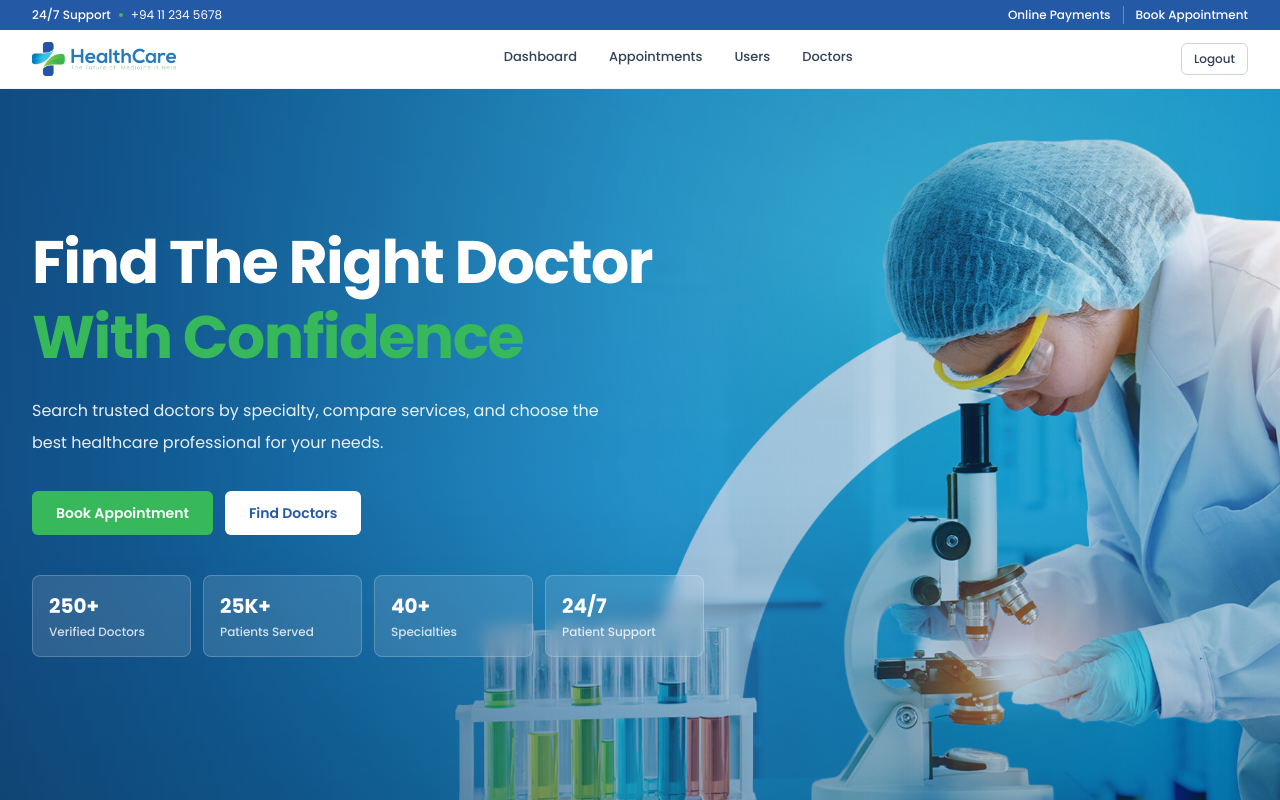
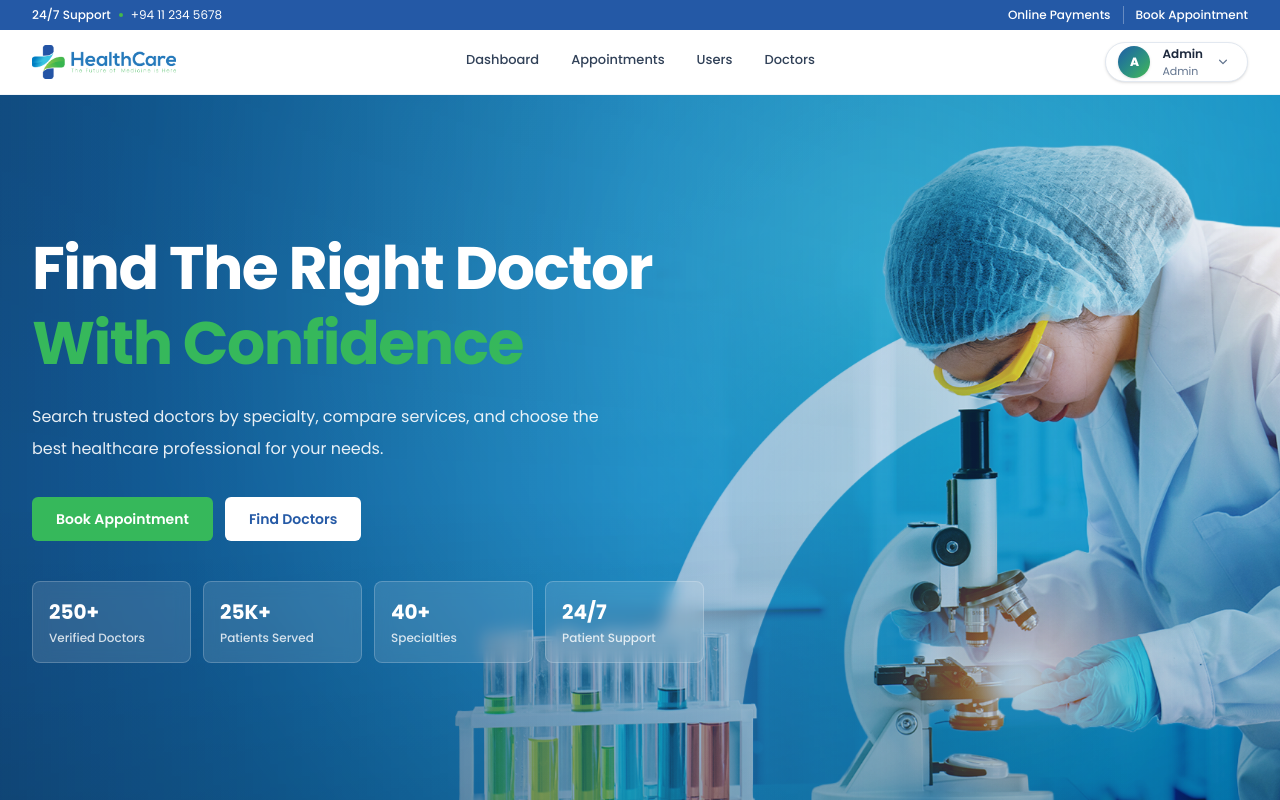
Before and after one commit to Randew2003/smart-healthcare-platform, a React (Vite) app in the folder frontend/: page / in a window 1280 px wide. Shown: the top 800 px of the page. Built offline with nearby package versions, Linux system fonts and the light colour scheme; sample sign-in values are in the browser's storage.

Commit message:
Refactor account menu in Header component and update redirect path for doctor role in Login component

```diff
--- a/frontend/src/components/Header.jsx
+++ b/frontend/src/components/Header.jsx
@@ -1,4 +1,4 @@
-import { useEffect, useMemo, useState } from "react";
+import { useEffect, useMemo, useRef, useState } from "react";
 import { Link, NavLink, useNavigate } from "react-router-dom";
 import { getUser, isLoggedIn, logout } from "../utils/auth";
 import { api } from "../utils/api";
@@ -7,6 +7,8 @@ import logo from "../assets/logo.png";
 export default function Header() {
   const [scrolled, setScrolled] = useState(false);
   const [unseenPrescriptionCount, setUnseenPrescriptionCount] = useState(0);
+  const [accountMenuOpen, setAccountMenuOpen] = useState(false);
+  const accountMenuRef = useRef(null);
 
   const user = getUser();
   const navigate = useNavigate();
@@ -16,6 +18,30 @@ export default function Header() {
   const isAdmin = authed && role === "admin";
   const isDoctor = authed && role === "doctor";
   const isPatient = authed && !isAdmin && !isDoctor;
+  const roleLabel = role ? role.charAt(0).toUpperCase() + role.slice(1) : "User";
+
+  // Gradient colors for each role
+  const roleGradient = isAdmin
+    ? "bg-[linear-gradient(135deg,#2459A6_0%,#1F8DD6_58%,#45B84A_140%)]"
+    : isDoctor
+    ? "bg-[linear-gradient(135deg,#1F8DD6_0%,#2459A6_58%,#1F8DD6_140%)]"
+    : "bg-[linear-gradient(135deg,#45B84A_0%,#2FA856_58%,#1F8DD6_140%)]";
+
+  const roleConsoleLabel = isAdmin ? "Admin Console" : isDoctor ? "Doctor Portal" : "Patient Portal";
+  const accountPanelWidth = "w-[18rem] sm:w-[20rem]";
+
+  const accountDisplayName = useMemo(() => user?.fullName || roleLabel, [user?.fullName, roleLabel]);
+  const accountDisplayEmail = useMemo(() => user?.email || "-", [user?.email]);
+  const accountAvatarInitials = useMemo(() => {
+    const source = accountDisplayName.trim();
+    if (!source) return roleLabel[0]?.toUpperCase() || "U";
+    return source
+      .split(/\s+/)
+      .filter(Boolean)
+      .slice(0, 2)
+      .map((part) => part[0]?.toUpperCase())
+      .join("") || roleLabel[0]?.toUpperCase() || "U";
+  }, [accountDisplayName, roleLabel]);
 
   const patientId = useMemo(() => {
     if (!isPatient) return "";
@@ -33,6 +59,30 @@ export default function Header() {
     handleScroll();
     return () => window.removeEventListener("scroll", handleScroll);
   }, []);
+
+  useEffect(() => {
+    if (!accountMenuOpen) return undefined;
+
+    const handleOutsideClick = (event) => {
+      if (accountMenuRef.current && !accountMenuRef.current.contains(event.target)) {
+        setAccountMenuOpen(false);
+      }
+    };
+
+    const handleEscape = (event) => {
+      if (event.key === "Escape") {
+        setAccountMenuOpen(false);
+      }
+    };
+
+    document.addEventListener("mousedown", handleOutsideClick);
+    document.addEventListener("keydown", handleEscape);
+
+    return () => {
+      document.removeEventListener("mousedown", handleOutsideClick);
+      document.removeEventListener("keydown", handleEscape);
+    };
+  }, [accountMenuOpen]);
 
   useEffect(() => {
     if (!isPatient || !patientId || !prescriptionsSeenKey) return;
@@ -88,7 +138,12 @@ export default function Header() {
 
   const handleLogout = () => {
     logout();
+    setAccountMenuOpen(false);
     navigate(isAdmin ? "/admin/login" : "/");
+  };
+
+  const handleAccountPlaceholderAction = () => {
+    setAccountMenuOpen(false);
   };
 
   const handlePrescriptionBellClick = () => {
@@ -202,7 +257,7 @@ export default function Header() {
         </nav>
 
         {/* 🔹 BUTTONS (slightly rounded) */}
-        <div className="flex items-center gap-2">
+        <div className="flex items-center gap-2" ref={accountMenuRef}>
           {authed ? (
             <>
               {isPatient && (
@@ -240,12 +295,101 @@ export default function Header() {
                 </Link>
               )}
 
+              {isAdmin || isDoctor || isPatient ? (
+                <div className="relative">
+                  <button
+                    type="button"
+                    onClick={() => setAccountMenuOpen((open) => !open)}
+                    className="inline-flex h-10 items-center gap-3 rounded-full border border-slate-200 bg-white px-3 pr-4 text-left shadow-sm transition hover:-translate-y-0.5 hover:border-[#2459A6] hover:shadow-md"
+                    aria-haspopup="menu"
+                    aria-expanded={accountMenuOpen}
+                    aria-label="Open account menu"
+                  >
+                    <span className="flex h-8 w-8 items-center justify-center rounded-full bg-gradient-to-br from-[#2459A6] to-[#45B84A] text-xs font-black uppercase text-white shadow-sm">
+                      {accountAvatarInitials}
+                    </span>
+                    <span className="hidden min-w-0 flex-col sm:flex">
+                      <span className="truncate text-[12px] font-semibold text-slate-800">{accountDisplayName}</span>
+                      <span className="truncate text-[11px] text-slate-500">{roleLabel}</span>
+                    </span>
+                    <svg className={`h-4 w-4 text-slate-500 transition-transform ${accountMenuOpen ? "rotate-180" : ""}`} viewBox="0 0 20 20" fill="currentColor" aria-hidden="true">
+                      <path fillRule="evenodd" d="M5.23 7.21a.75.75 0 0 1 1.06.02L10 10.94l3.71-3.71a.75.75 0 1 1 1.06 1.06l-4.24 4.25a.75.75 0 0 1-1.06 0L5.21 8.29a.75.75 0 0 1 .02-1.08Z" clipRule="evenodd" />
+                    </svg>
+                  </button>
+
+                  {accountMenuOpen && (
+                    <div className={`absolute right-0 top-[calc(100%+0.8rem)] z-50 overflow-hidden rounded-[1.75rem] border border-slate-200 bg-white shadow-[0_28px_70px_-26px_rgba(15,23,42,0.42)] ${accountPanelWidth}`}>
+                      <div className={`${roleGradient} px-4 py-4 text-white`}>
+                        <div className="flex items-start gap-3 min-w-0">
+                          <div className="flex h-11 w-11 shrink-0 items-center justify-center rounded-xl bg-white/15 text-sm font-black uppercase ring-1 ring-white/20 backdrop-blur-sm">
+                            {accountAvatarInitials}
+                          </div>
+                          <div className="min-w-0 flex-1">
+                            <div className="inline-flex items-center rounded-full bg-white/15 px-2 py-0.5 text-[9px] font-bold uppercase tracking-[0.18em] text-white/90 ring-1 ring-white/15">
+                              {roleConsoleLabel}
+                            </div>
+                            <div className="mt-1 truncate text-sm font-bold leading-tight">{accountDisplayName}</div>
+                            <div className="truncate text-xs text-white/80">{accountDisplayEmail}</div>
+                          </div>
+                        </div>
+                      </div>
+
+                      <div className="border-b border-slate-100 px-3 py-3">
+                        <div className="grid gap-2.5 text-xs">
+                          <div className="rounded-lg bg-slate-50 px-3 py-2">
+                            <div className="text-[10px] font-bold uppercase tracking-[0.16em] text-slate-500">Role</div>
+                            <div className="mt-0.5 text-xs font-semibold text-slate-800">{roleLabel}</div>
+                          </div>
+                          <div className="rounded-lg bg-slate-50 px-3 py-2">
+                            <div className="text-[10px] font-bold uppercase tracking-[0.16em] text-slate-500">Name</div>
+                            <div className="mt-0.5 truncate text-xs font-semibold text-slate-800">{accountDisplayName}</div>
+                          </div>
+                          <div className="rounded-lg bg-slate-50 px-3 py-2">
+                            <div className="text-[10px] font-bold uppercase tracking-[0.16em] text-slate-500">Email</div>
+                            <div className="mt-0.5 truncate text-xs font-semibold text-slate-800">{accountDisplayEmail}</div>
+                          </div>
+                        </div>
+                      </div>
+
+                      <div className="px-2 py-2">
+                        <button
+                          type="button"
+                          onClick={handleAccountPlaceholderAction}
+                          className="flex w-full items-center gap-2.5 rounded-lg px-3 py-2 text-left text-xs font-medium text-slate-500 transition hover:bg-slate-50 hover:text-slate-700"
+                        >
+                          <span className="flex h-8 w-8 shrink-0 items-center justify-center rounded-lg bg-slate-100 text-slate-400 text-[11px] font-bold">P</span>
+                          <span className="flex-1">Profile</span>
+                          <span className="text-[10px] text-slate-400">Soon</span>
+                        </button>
+                        <button
+                          type="button"
+                          onClick={handleAccountPlaceholderAction}
+                          className="mt-1 flex w-full items-center gap-2.5 rounded-lg px-3 py-2 text-left text-xs font-medium text-slate-500 transition hover:bg-slate-50 hover:text-slate-700"
+                        >
+                          <span className="flex h-8 w-8 shrink-0 items-center justify-center rounded-lg bg-slate-100 text-slate-400 text-[11px] font-bold">C</span>
+                          <span className="flex-1">Change Password</span>
+                          <span className="text-[10px] text-slate-400">Soon</span>
+                        </button>
+                        <button
+                          type="button"
+                          onClick={handleLogout}
+                          className="mt-1 flex w-full items-center gap-2.5 rounded-lg px-3 py-2 text-left text-xs font-semibold text-rose-600 transition hover:bg-rose-50 hover:text-rose-700"
+                        >
+                          <span className="flex h-8 w-8 shrink-0 items-center justify-center rounded-lg bg-rose-50 text-rose-500 text-[11px] font-bold">S</span>
+                          <span className="flex-1">Sign out</span>
+                        </button>
+                      </div>
+                    </div>
+                  )}
+                </div>
+              ) : (
                 <button
                   onClick={handleLogout}
                   className="h-8 rounded-md border border-slate-300 px-3 text-[12px] font-medium text-slate-700 transition hover:bg-[#2459A6] hover:text-white"
                 >
                   Logout
                 </button>
+              )}
             </>
           ) : (
             <>
--- a/frontend/src/pages/admin/AdminAppointments.jsx
+++ b/frontend/src/pages/admin/AdminAppointments.jsx
@@ -472,7 +472,7 @@ export default function AdminAppointments() {
                   <p className="mt-1 text-sm">Try adjusting your filters or search terms.</p>
                 </div>
               ) : (
-                <div className="overflow-x-auto rounded-3xl border border-slate-200">
+                <div className="max-h-[78vh] overflow-auto rounded-3xl border border-slate-200">
                   <table className="min-w-7xl w-full divide-y divide-slate-200 bg-white">
                     <thead className="sticky top-0 z-10 bg-slate-50">
                       <tr>
--- a/frontend/src/pages/auth/Login.jsx
+++ b/frontend/src/pages/auth/Login.jsx
@@ -34,7 +34,7 @@ export default function Login() {
   const getRedirectPath = (user) => {
     if (!user?.role) return "/";
 
-    if (user.role === "doctor") return "/appointments";
+    if (user.role === "doctor") return "/doctor";
     if (user.role === "admin") return "/admin";
 
     return "/";
```
Also changed, not shown: 1 other file (tests, documents, lock files or other folders). Lines whose indentation alone changed are shown as unchanged.
